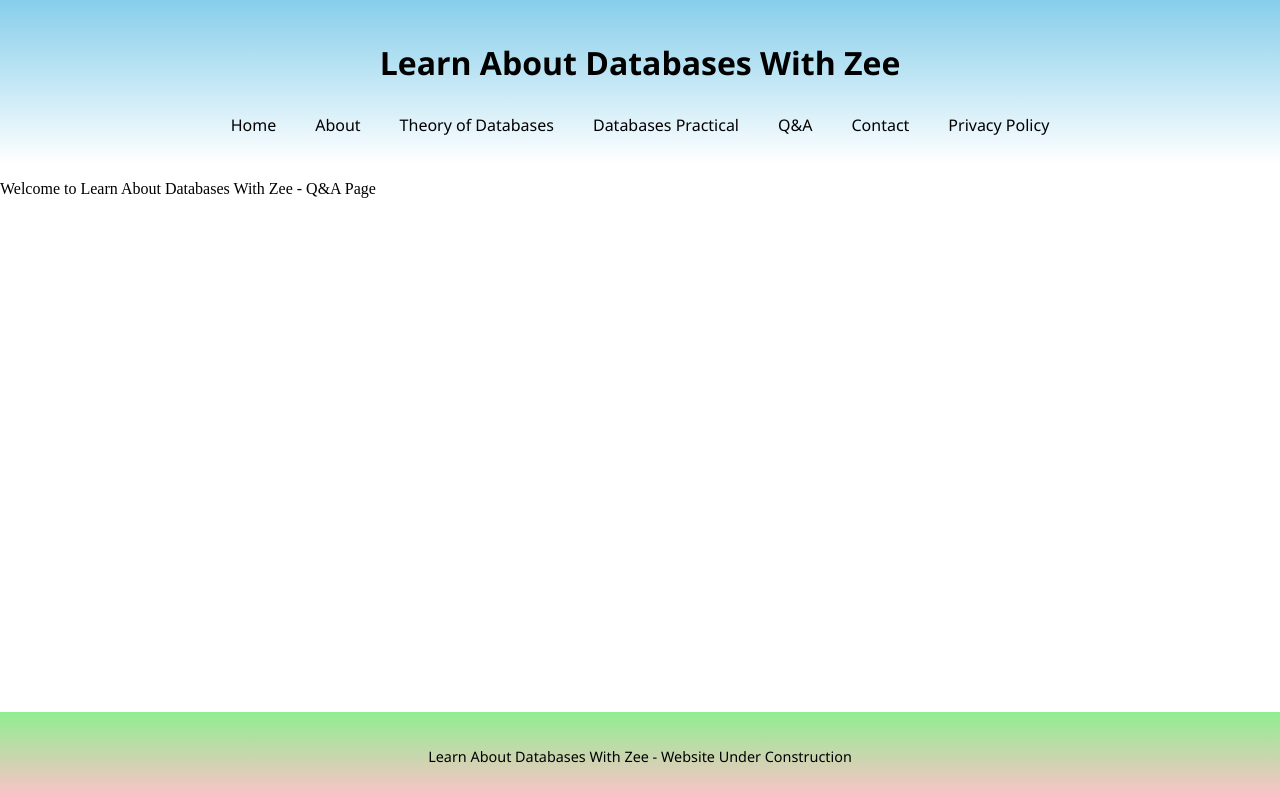
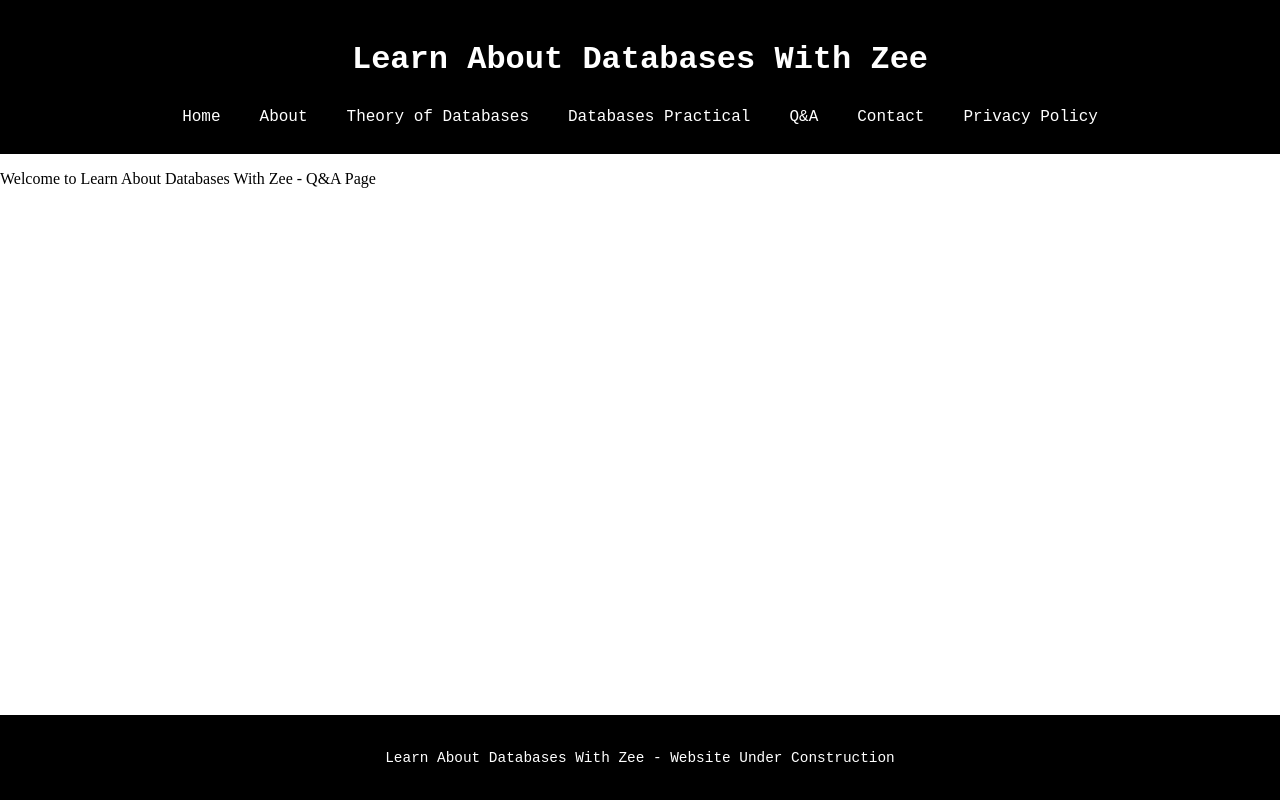
Before and after one commit to LearnDataAnalysisWithZee/LearnDataAnalysis, a plain HTML site: page q&a.html in a window 1280 px wide. Drawn offline with Linux system fonts and the light colour scheme.

Commit message:
Update q&a.html

```diff
--- a/q&a.html
+++ b/q&a.html
@@ -14,9 +14,9 @@
         }
         header
         {
-            background: linear-gradient(skyblue,white);
-            font-family: 'Segoe UI', Tahoma, Geneva, Verdana, sans-serif;
-            color: black;
+            background-color: black;
+            font-family: 'Courier New', Courier, monospace;
+            color: white;
             padding:20px;
             text-align: center;
         }
@@ -31,20 +31,21 @@
         a
         {
             text-decoration: none;
-            color: black;
+            color: white;
             padding: 8px 12px;
             transition: background-color 0.3s;
         }
         a:hover
         {
-            background-color: lightgreen;
+            background-color: white;
+            color: black;
             border-radius: 4px;
         }
         footer
         {
-            background: linear-gradient(lightgreen,pink);
-            font-family: 'Segoe UI', Tahoma, Geneva, Verdana, sans-serif;
-            color: black;
+            background-color: black;
+            font-family: 'Courier New', Courier, monospace;
+            color: white;
             text-align: center;
             padding: 20px 10px;
             font-size: 0.9rem;
```
